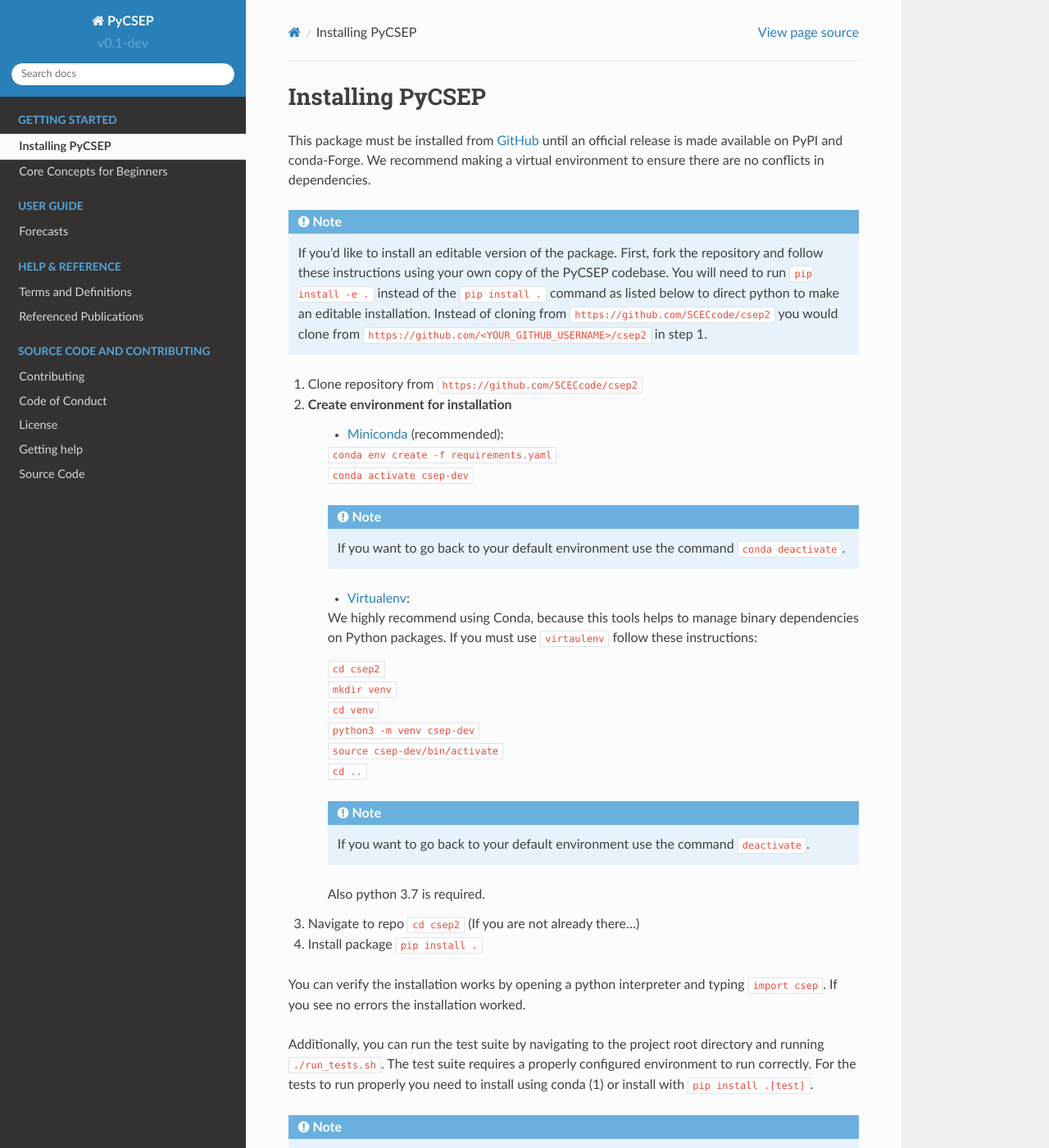
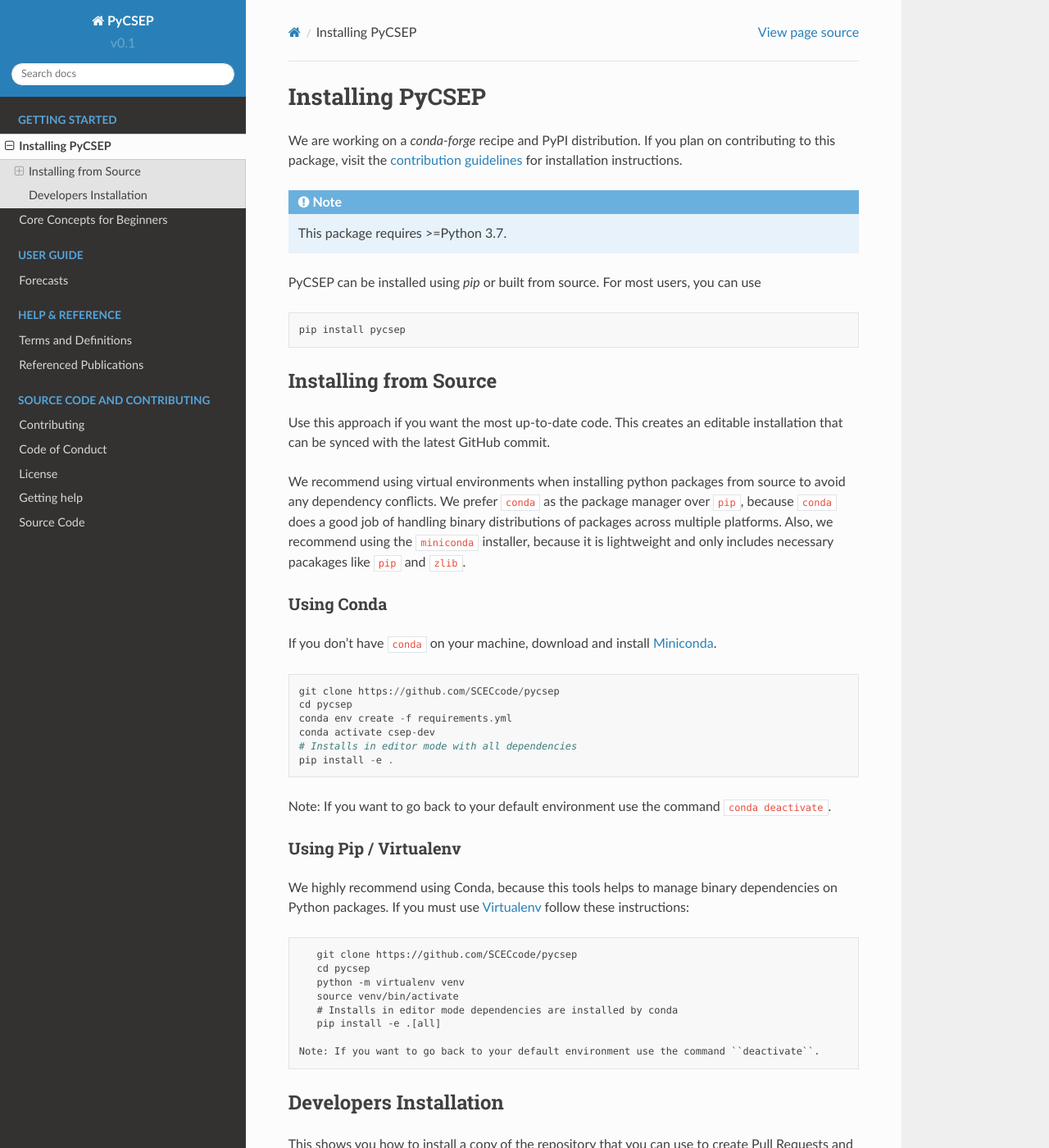
Before and after one commit to SCECcode/pycsep, a Sphinx documentation site: the page built from docs/getting_started/installing.rst, in a window 1280 px wide and 1400 px high. Shown: the whole window at 82% size. Built offline with Sphinx 7.4.7 and the Read the Docs theme 2.0.0, drawn with Linux system fonts in a browser that asks for light colours; pages that are not in the unit, such as notebooks, are missing from menus; some of the changed text lies outside the part shown.

Commit message:
updating readme and installation instructions

```diff
--- a/docs/conf.py
+++ b/docs/conf.py
@@ -14,17 +14,10 @@
 #
 import os
 import sys
-from unittest.mock import MagicMock
 
 from sphinx_gallery.sorting import FileNameSortKey
 
 sys.path.insert(0, os.path.abspath('..'))
-
-# mock class for dealing with packages that need to be installed via conda forge,
-class Mock(MagicMock):
-    @classmethod
-    def __getattr__(cls, name):
-        return MagicMock()
 
 # -- Project information -----------------------------------------------------
 
@@ -35,17 +28,13 @@
 html_show_sphinx = False
 
 # The short X.Y version
-version = 'v0.1-dev'
+version = 'v0.1'
 # The full version, including alpha/beta/rc tags
-release = 'v0.1-dev'
+release = 'v0.1.0.dev0'
 
 
 
 # -- General configuration ---------------------------------------------------
-MOCK_MODULES = ['mpl_toolkits.basemap']
-sys.modules.update((mod_name, Mock()) for mod_name in MOCK_MODULES)
-
-
 # If your documentation needs a minimal Sphinx version, state it here.
 #
 # needs_sphinx = '1.0'
--- a/docs/getting_started/installing.rst
+++ b/docs/getting_started/installing.rst
@@ -1,66 +1,71 @@
 Installing PyCSEP
 =================
 
-This package must be installed from `GitHub <https://github.com/SCECcode/csep2>`_ until an official release is made
-available on PyPI and conda-Forge.
-We recommend making a virtual environment to ensure there are no conflicts in dependencies.
+We are working on a `conda-forge` recipe and PyPI distribution.
+If you plan on contributing to this package, visit the
+`contribution guidelines <https://github.com/SCECcode/pycsep/blob/master/CONTRIBUTING.md>`_ for installation instructions.
 
-.. note::
-    If you'd like to install an editable version of the package. First, fork the repository and follow these instructions
-    using your own copy of the PyCSEP codebase. You will need to run ``pip install -e .`` instead of the
-    ``pip install .`` command as listed below to direct python to make an editable installation. Instead of cloning from
-    ``https://github.com/SCECcode/csep2`` you would clone from ``https://github.com/<YOUR_GITHUB_USERNAME>/csep2`` in
-    step 1.
+.. note:: This package requires >=Python 3.7.
 
-1. Clone repository from ``https://github.com/SCECcode/csep2``
-2. Create environment for installation
-    * `Miniconda <https://docs.conda.io/en/latest/miniconda.html>`_ (recommended):
+PyCSEP can be installed using `pip` or built from source. For most users, you can use ::
 
-    | ``conda env create -f requirements.yaml``
-    | ``conda activate csep-dev``
+    pip install pycsep
 
-    .. note::
-        If you want to go back to your default environment use the command ``conda deactivate``.
+Installing from Source
+----------------------
 
-    * `Virtualenv <https://packaging.python.org/guides/installing-using-pip-and-virtual-environments/>`_:
+Use this approach if you want the most up-to-date code. This creates an editable installation that can be synced with
+the latest GitHub commit.
 
-    We highly recommend using Conda, because this tools helps to manage binary dependencies on Python packages. If you
-    must use ``virtaulenv`` follow these instructions:
+We recommend using virtual environments when installing python packages from source to avoid any dependency conflicts. We prefer
+``conda`` as the package manager over ``pip``, because ``conda`` does a good job of handling binary distributions of packages
+across multiple platforms. Also, we recommend using the ``miniconda`` installer, because it is lightweight and only includes
+necessary pacakages like ``pip`` and ``zlib``.
 
-    | ``cd csep2``
-    | ``mkdir venv``
-    | ``cd venv``
-    | ``python3 -m venv csep-dev``
-    | ``source csep-dev/bin/activate``
-    | ``cd ..``
+Using Conda
+***********
 
-    .. note::
-        If you want to go back to your default environment use the command ``deactivate``.
+If you don't have ``conda`` on your machine, download and install `Miniconda <https://docs.conda.io/en/latest/miniconda.html>`_. ::
 
-    Also python 3.7 is required.
+    git clone https://github.com/SCECcode/pycsep
+    cd pycsep
+    conda env create -f requirements.yml
+    conda activate csep-dev
+    # Installs in editor mode with all dependencies
+    pip install -e .
 
-3. Navigate to repo ``cd csep2`` (If you are not already there...)
-4. Install package ``pip install .``
+Note: If you want to go back to your default environment use the command ``conda deactivate``.
 
-You can verify the installation works by opening a python interpreter and typing ``import csep``. If you see
-no errors the installation worked.
+Using Pip / Virtualenv
+**********************
 
-Additionally, you can run the test suite by navigating to the project root directory and running ``./run_tests.sh``.
-The test suite requires a properly configured environment to run correctly. For the tests to run properly you need
-to install using conda (1) or install with ``pip install .[test]``.
+We highly recommend using Conda, because this tools helps to manage binary dependencies on Python packages. If you
+must use `Virtualenv <https://packaging.python.org/guides/installing-using-pip-and-virtual-environments/>`_
+follow these instructions: ::
 
-.. note::
-    If you need to install this package on a Linux system we recommend to use a Ubuntu Linux v18.04 LTS based system.
-    The prerequisites for using this package by venv are the linux packages:
+    git clone https://github.com/SCECcode/pycsep
+    cd pycsep
+    python -m virtualenv venv
+    source venv/bin/activate
+    # Installs in editor mode dependencies are installed by conda
+    pip install -e .[all]
 
-      * ``build-essential``
-      * ``python3-dev``
-      * ``python3-venv``
-      * ``python3-pip``
+ Note: If you want to go back to your default environment use the command ``deactivate``.
 
-.. warning::
-    There is an issue installing Cartopy on MacOS with Proj >=6.0.0 and will be addressed in 0.18 release of Cartopy.
-    If this package is needed please manually install or use Conda instructions above. Additionally, if you choose the
-    manual build, you might need to resolve build issues as they arise. This is usually caused by `not having the proper
-    python statics installed <https://stackoverflow.com/questions/21530577/fatal-error-python-h-no-such-file-or-directory/>`_)
-    to build the binary packages or poorly written setup.py scripts from other packages.
+Developers Installation
+-----------------------
+
+This shows you how to install a copy of the repository that you can use to create Pull Requests and sync with the upstream
+repository. First, fork the repo on GitHub. It will now live at ``https://github.com/<YOUR_GITHUB_USERNAME>/pycsep``.
+We recommend using ``conda`` to install the development environment. ::
+
+    git clone https://github.com/<YOUR_GITHUB_USERNAME>/pycsep.git
+    cd pycsep
+    conda env create -f requirements.yml
+    conda activate csep-dev
+    pip install -e .
+    # Allow sync with default repository
+    git remote add upstream https://github.com/SCECCode/pycsep.git
+
+Now you can pull from upstream using ``git pull upstream master`` to keep your copy of the repository in sync with the
+latest commits.
```
Also changed, not shown: CONTRIBUTING.md (+23 -7 lines), README.md (+41 -42 lines), 2 other files.
